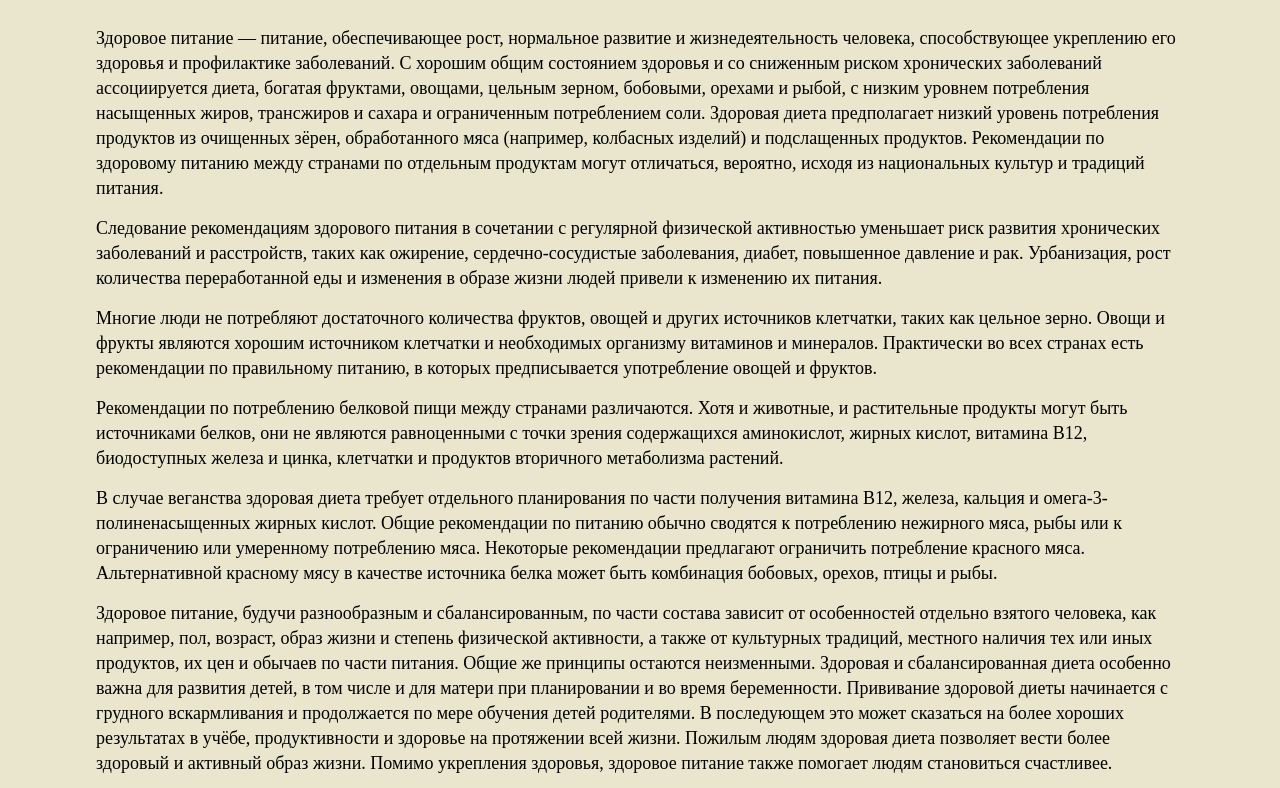
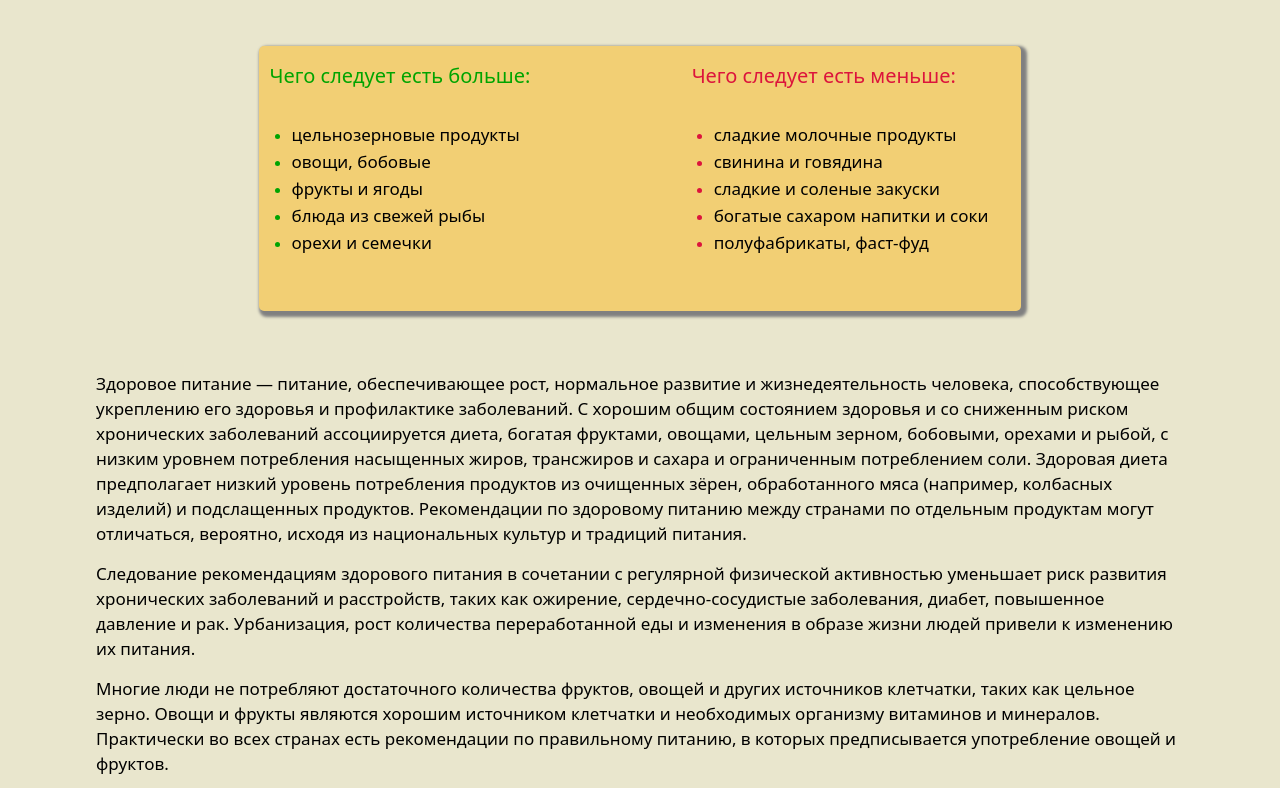
Before and after one commit to FIZITI/healthyEating, a plain HTML site: page index.html in a window 1280 px wide. Shown: the part 64-852 px from the top of the page. Drawn offline with Linux system fonts and the light colour scheme.

Commit message:
text,wrapper,plane

```diff
--- a/css/style.css
+++ b/css/style.css
@@ -35,22 +35,33 @@ img{vertical-align: top;}
 
 h1,h2,h3,h4,h5,h6{font-size:inherit;font-weight: 400;}
 
+html{
+	font-family: ui-sans-serif, system-ui, -apple-system, BlinkMacSystemFont, "Segoe UI", Roboto, "Helvetica Neue", Arial, "Noto Sans", sans-serif, "Apple Color Emoji", "Segoe UI Emoji", "Segoe UI Symbol", "Noto Color Emoji";
+}
 :root {
-	--main-menu-color: #f2cf74;
+	--main-blond-color: #f2cf74;
+	--main-green-color: #00a400;
+	--main-red-color: #dc143cff;
 	--main-content-color: #e9e6cd;
 }
-.wrapper{
+ul li {
+	list-style: inherit;
+}
+body{
 	background-color: var(--main-content-color);
 }
 p{
-	font-size: 18px;
+	font-size: 17px;
 	line-height: 25px;
+}
+li{
+	font-size: 17px;
 }
 .mb{
 	margin-bottom: 15px;
 }
 .mt{
-	margin-top: 10px;
+	margin-top: 15px;
 }
 .header{
 	display: flex;
@@ -61,10 +72,13 @@ p{
 	height: 50px;
 	max-height: 100px;
 	box-shadow: 0 0 5px 0 black;
-	background-color: var(--main-menu-color);
+	background-color: var(--main-blond-color);
 }
 .menu-nav{
 	margin: 0 auto;
+}
+.menu-nav ul li{
+	list-style: none;
 }
 .header ul{
 	display: flex;
@@ -78,7 +92,7 @@ p{
 }
 .idle-menu{
 	margin-right: 20px;
-	font-size: 17px;
+	font-size: 16px;
 }
 .logo img{
 	width: 45px;
@@ -87,9 +101,46 @@ img{
 	width:  100px;
 }
 .content{
-	height: 1000px;
+	height: 100%;
 	width: 85%;
-	padding: 40px 0;
+	padding: 0 0;
 	margin: 0 auto;
 	background: #e9e6cd;
 }
+.reference{
+	display: flex;
+	flex-direction: row;
+	justify-content: center;
+	box-shadow: 3px 3px 3px 3px gray;
+	border-radius: 5px;
+	margin: 60px auto;
+	padding: 20px 0;
+	background-color: var(--main-blond-color);
+	width: 70%;
+}
+.reference-chapter-one{
+	margin-right: 150px;
+}
+.reference-chapter-one h2{
+	color: var(--main-green-color);
+}
+.reference-chapter-one ul li::marker {
+    color: var(--main-green-color);
+    font-size: 0.9em;
+}
+.reference-chapter-two h2{
+	color: var(--main-red-color);
+}
+.reference-chapter-two ul li::marker {
+    color: var(--main-red-color);
+    font-size: 0.9em;
+}
+.h2-refer{
+	font-size: 20px;
+}
+.ul-refer{
+	margin: 40px 22px;
+}
+.ul-refer li{
+	margin-bottom: 10px;
+}
--- a/index.html
+++ b/index.html
@@ -38,6 +38,28 @@
     </header>
   <div class="wrapper">
     <main class="content">
+      <section class="reference">
+        <div class="reference-chapter-one">
+          <h2 class="h2-refer">Чего следует есть больше:</h2>
+          <ul class="ul-refer">
+            <li>цельнозерновые продукты</li>
+            <li>овощи, бобовые</li>
+            <li>фрукты и ягоды</li>
+            <li>блюда из свежей рыбы</li>
+            <li>орехи и семечки</li>
+          </ul>
+        </div>
+        <div class="reference-chapter-two">
+          <h2 class="h2-refer">Чего следует есть меньше:</h2>
+          <ul class="ul-refer">
+            <li>сладкие молочные продукты</li>
+            <li>свинина и говядина</li>
+            <li>сладкие и соленые закуски</li>
+            <li>богатые сахаром напитки и соки</li>
+            <li>полуфабрикаты, фаст-фуд</li>
+          </ul>
+        </div>
+      </section>
       <p class="mb">Здоровое питание — питание, обеспечивающее рост, нормальное развитие и жизнедеятельность человека, способствующее укреплению его здоровья и профилактике заболеваний. С хорошим общим состоянием здоровья и со сниженным риском хронических заболеваний ассоциируется диета, богатая фруктами, овощами, цельным зерном, бобовыми, орехами и рыбой, с низким уровнем потребления насыщенных жиров, трансжиров и сахара и ограниченным потреблением соли. Здоровая диета предполагает низкий уровень потребления продуктов из очищенных зёрен, обработанного мяса (например, колбасных изделий) и подслащенных продуктов. Рекомендации по здоровому питанию между странами по отдельным продуктам могут отличаться, вероятно, исходя из национальных культур и традиций питания.</p>
       <p class="mb">Следование рекомендациям здорового питания в сочетании с регулярной физической активностью уменьшает риск развития хронических заболеваний и расстройств, таких как ожирение, сердечно-сосудистые заболевания, диабет, повышенное давление и рак. Урбанизация, рост количества переработанной еды и изменения в образе жизни людей привели к изменению их питания.</p>
       <p class="mb">Многие люди не потребляют достаточного количества фруктов, овощей и других источников клетчатки, таких как цельное зерно. Овощи и фрукты являются хорошим источником клетчатки и необходимых организму витаминов и минералов. Практически во всех странах есть рекомендации по правильному питанию, в которых предписывается употребление овощей и фруктов.</p>
```
